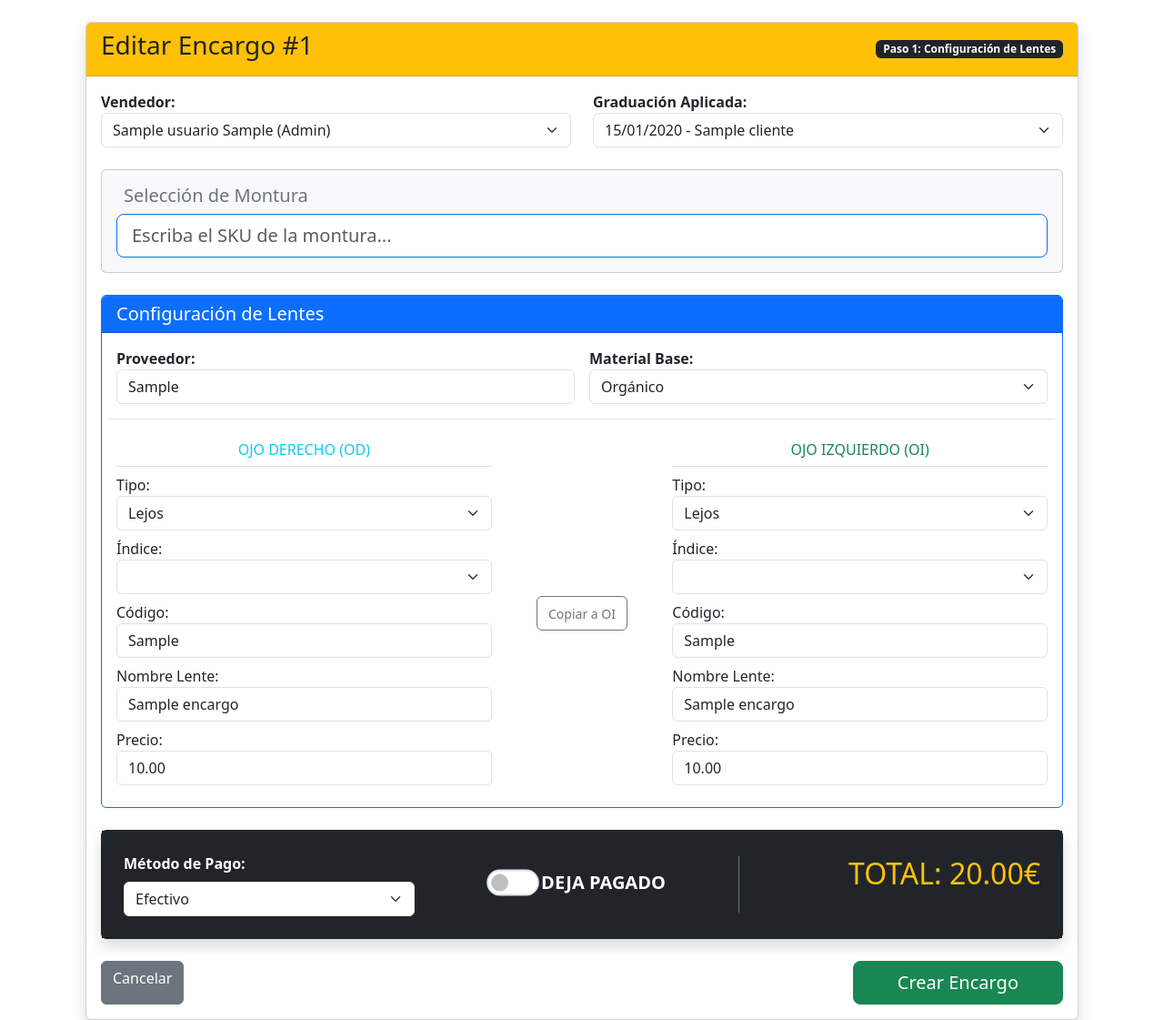
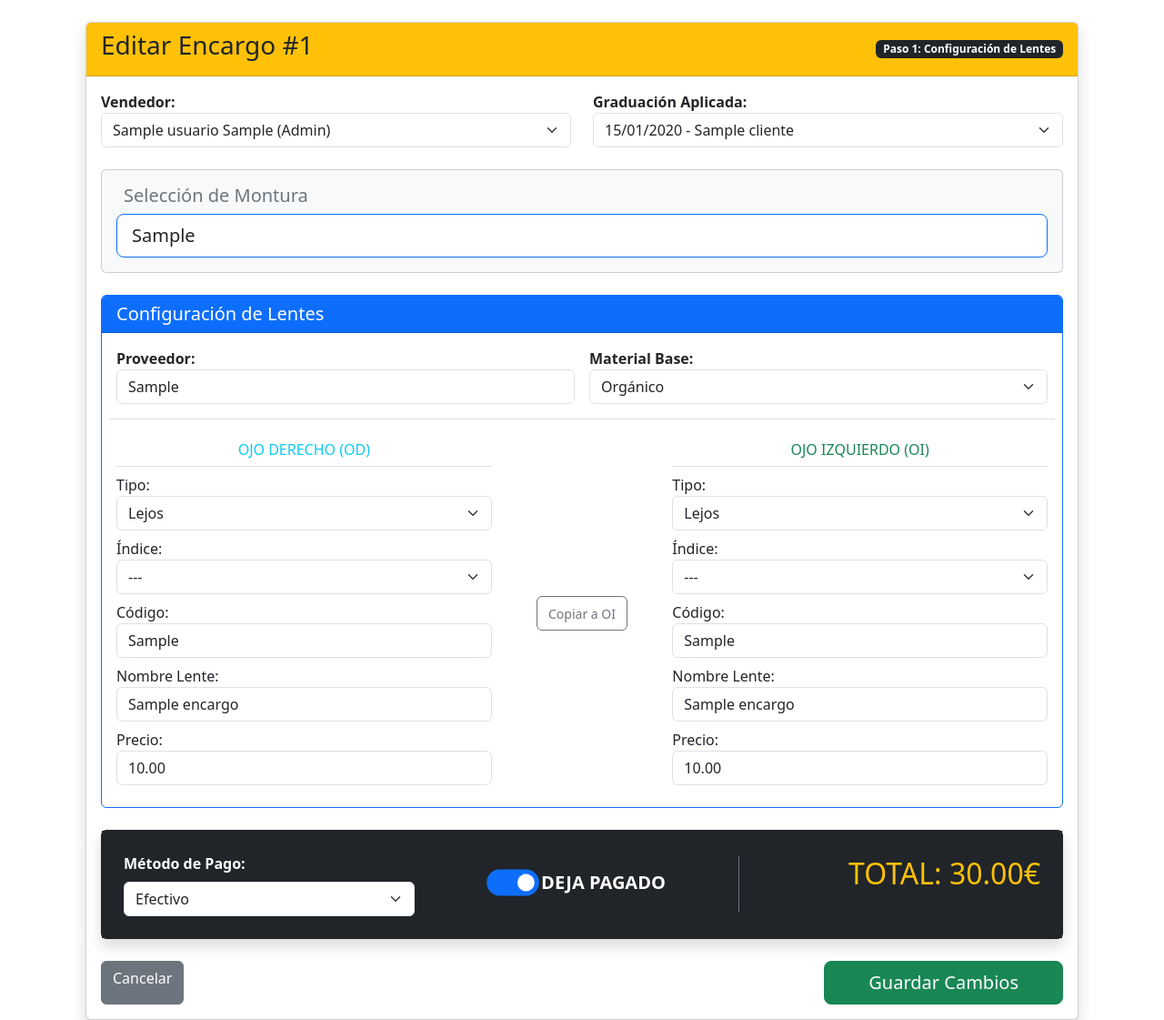
Before and after one commit to eloycompes/DWES-gestion-optica, a Django app: page /clientes/encargo/1/editar/ in a window 1280 px wide. Shown: the part 56-1177 px from the top of the page at 91% size. Run offline with Django 5.2, Linux system fonts and the light colour scheme; tables that the repository leaves empty hold one stand-in row (values such as "Sample post"); lists and menus that the app fills with data are empty.

Commit message:
Actualización Editar Encargo

```diff
--- a/gestion/forms.py
+++ b/gestion/forms.py
@@ -66,58 +66,73 @@ class VentaRapidaForm(forms.ModelForm):
         }
 
 
+from django import forms
+from .models import Encargo, Producto, Graduacion, Usuario
+
 class EncargoForm(forms.ModelForm):
-    # Cambiamos montura_marca_modelo por un buscador de la base de datos
+    # Campo extra para el buscador
     montura = forms.ModelChoiceField(
-        queryset=Producto.objects.filter(categoria__nombre="Monturas"), # Filtra solo monturas
+        queryset=Producto.objects.filter(categoria__nombre="Monturas"),
         required=False,
         label="Buscar Montura (Código o Nombre)",
         widget=forms.Select(attrs={'class': 'form-control buscador-monturas'})
     )
+
     def __init__(self, *args, **kwargs):
+        # Extraemos el cliente antes de llamar al super
         cliente = kwargs.pop('cliente', None)
         super().__init__(*args, **kwargs)
 
+        # A. Si estamos EDITANDO: Pre-cargamos el buscador con la montura guardada
+        if self.instance and self.instance.pk:
+            prod = Producto.objects.filter(nombre=self.instance.montura_marca_modelo).first()
+            if prod:
+                self.fields['montura'].initial = prod
+
+        # B. Filtrar graduaciones solo del cliente actual
         if cliente:
             self.fields['graduacion'].queryset = Graduacion.objects.filter(
                 consulta__cliente=cliente
             ).order_by('-consulta__fecha')
 
-        # CAMBIO AQUÍ: Usamos tu modelo Usuario
+        # C. Cargar lista de vendedores
         self.fields['vendedor'].queryset = Usuario.objects.all()
         self.fields['vendedor'].empty_label = "Seleccione un vendedor"
+
+    def clean(self):
+        cleaned_data = super().clean()
+        montura_seleccionada = cleaned_data.get('montura')
+
+        # D. Si se eligió una montura del buscador, la pasamos al campo de texto del modelo
+        if montura_seleccionada:
+            cleaned_data['montura_marca_modelo'] = montura_seleccionada.nombre
+            # Si el precio está vacío, ponemos el del producto
+            if not cleaned_data.get('montura_precio'):
+                cleaned_data['montura_precio'] = montura_seleccionada.precio
+
+        return cleaned_data
 
     class Meta:
         model = Encargo
         exclude = ['cliente', 'fecha_encargo', 'estado', 'total_encargo']
-
         widgets = {
-            # Montura
-            'montura_marca_modelo': forms.TextInput(attrs={'class': 'form-control', 'placeholder': 'Marca, modelo, calibre...'}),
+            'montura_marca_modelo': forms.TextInput(attrs={'class': 'form-control', 'placeholder': 'Marca, modelo...'}),
             'montura_en_stock': forms.CheckboxInput(attrs={'class': 'form-check-input'}),
             'montura_precio': forms.NumberInput(attrs={'class': 'form-control precio-input', 'step': '0.01'}),
             'pagado': forms.CheckboxInput(attrs={'class': 'form-check-input'}),
             'metodo_pago': forms.Select(attrs={'class': 'form-select'}),
-
-            # Común Cristales
-            'proveedor_lentes': forms.TextInput(attrs={'class': 'form-control', 'placeholder': 'Ej: Essilor, Hoya...'}),
-            'material': forms.Select(attrs={'class': 'form-select', 'id': 'id_material'}),
-
-            # Ojo Derecho (OD)
-            'od_tipo': forms.Select(attrs={'class': 'form-select', 'id': 'id_od_tipo'}),
-            'od_indice': forms.Select(attrs={'class': 'form-select', 'id': 'id_od_indice'}), # Widget de Select para los índices
-            'od_codigo': forms.TextInput(attrs={'class': 'form-control', 'placeholder': 'Código interno'}),
-            'od_nombre': forms.TextInput(attrs={'class': 'form-control', 'placeholder': 'Nombre comercial lente'}),
+            'proveedor_lentes': forms.TextInput(attrs={'class': 'form-control'}),
+            'material': forms.Select(attrs={'class': 'form-select'}),
+            'od_tipo': forms.Select(attrs={'class': 'form-select'}),
+            'od_indice': forms.Select(attrs={'class': 'form-select'}),
+            'od_codigo': forms.TextInput(attrs={'class': 'form-control'}),
+            'od_nombre': forms.TextInput(attrs={'class': 'form-control'}),
             'od_precio': forms.NumberInput(attrs={'class': 'form-control', 'step': '0.01'}),
-
-            # Ojo Izquierdo (OI)
-            'oi_tipo': forms.Select(attrs={'class': 'form-select', 'id': 'id_oi_tipo'}),
-            'oi_indice': forms.Select(attrs={'class': 'form-select', 'id': 'id_oi_indice'}), # Widget de Select para los índices
-            'oi_codigo': forms.TextInput(attrs={'class': 'form-control', 'placeholder': 'Código interno'}),
-            'oi_nombre': forms.TextInput(attrs={'class': 'form-control', 'placeholder': 'Nombre comercial lente'}),
+            'oi_tipo': forms.Select(attrs={'class': 'form-select'}),
+            'oi_indice': forms.Select(attrs={'class': 'form-select'}),
+            'oi_codigo': forms.TextInput(attrs={'class': 'form-control'}),
+            'oi_nombre': forms.TextInput(attrs={'class': 'form-control'}),
             'oi_precio': forms.NumberInput(attrs={'class': 'form-control', 'step': '0.01'}),
-
-            # Otros
             'vendedor': forms.Select(attrs={'class': 'form-select'}),
             'graduacion': forms.Select(attrs={'class': 'form-select'}),
         }
--- a/gestion/views.py
+++ b/gestion/views.py
@@ -187,21 +187,24 @@ def nuevo_encargo(request, cliente_id):
 
 def editar_encargo(request, encargo_id):
     encargo = get_object_or_404(Encargo, id=encargo_id)
-    # Guardamos el ID del cliente para volver a su expediente luego
     cliente_id = encargo.cliente.id
 
+    # IMPORTANTE: Necesitamos enviar las monturas para que el datalist del HTML se llene
+    monturas_db = Producto.objects.filter(categoria__nombre="Monturas")
+
     if request.method == 'POST':
-        form = EncargoForm(request.POST, instance=encargo)
+        form = EncargoForm(request.POST, instance=encargo, cliente=encargo.cliente)
         if form.is_valid():
             form.save()
             return redirect('detalle_cliente', cliente_id=cliente_id)
     else:
-        form = EncargoForm(instance=encargo)
+        form = EncargoForm(instance=encargo, cliente=encargo.cliente)
 
-    return render(request, 'gestion/nuevo_encargo.html', { # Reutilizamos el template de creación
+    return render(request, 'gestion/nuevo_encargo.html', {
         'form': form,
         'cliente': encargo.cliente,
-        'editando': True
+        'editando': True,
+        'monturas_db': monturas_db  # <--- ESTA LÍNEA ES LA QUE FALTA
     })
 
 def marcar_pagado(request, encargo_id):
--- a/templates/gestion/nuevo_encargo.html
+++ b/templates/gestion/nuevo_encargo.html
@@ -28,17 +28,26 @@
                     </div>
                 </div>
 
-                <!-- Montura con buscador dinámico -->
                 <div class="card bg-light mb-4">
                     <div class="card-body">
                         <h5 class="card-title text-secondary"><i class="fas fa-barcode me-2"></i>Selección de Montura</h5>
                         <div class="row">
                             <div class="col-md-12">
-                                <input type="text" name="montura_marca_modelo" id="id_montura_marca_modelo" list="lista-monturas" class="form-control form-control-lg border-primary" placeholder="Escriba el SKU de la montura..." autocomplete="off">
+                                <input type="text"
+                                    name="montura_marca_modelo"
+                                    id="id_montura_marca_modelo"
+                                    list="lista-monturas"
+                                    class="form-control form-control-lg border-primary"
+                                    placeholder="Escriba el SKU o marca..."
+                                    autocomplete="off"
+                                    value="{{ form.montura_marca_modelo.value|default:'' }}">
 
                                 <datalist id="lista-monturas">
                                     {% for m in monturas_db %}
-                                        <option value="{{ m.codigo }}" data-nombre="{{ m.nombre }}" data-stock="{{ m.stock }}" data-precio="{{ m.precio|stringformat:".2f" }}">
+                                        <option value="{{ m.codigo }}"
+                                                data-nombre="{{ m.nombre }}"
+                                                data-stock="{{ m.stock }}"
+                                                data-precio="{{ m.precio|stringformat:".2f" }}">
                                             {{ m.nombre }}
                                         </option>
                                     {% endfor %}
@@ -57,30 +66,21 @@
                                         <div class="col-md-4 text-end">
                                             <span class="text-muted small d-block">Precio Montura:</span>
                                             <div class="input-group">
-                                                <input type="number" name="montura_precio" id="id_montura_precio" class="form-control form-control-sm precio-input" step="0.01">
+                                                <input type="number" name="montura_precio" id="id_montura_precio"
+                                                    class="form-control form-control-sm precio-input" step="0.01"
+                                                    value="{{ form.montura_precio.value|stringformat:".2f"|default:"0.00" }}">
                                                 <span class="input-group-text">€</span>
                                             </div>
                                         </div>
                                     </div>
-
                                     <div id="aviso_proveedor" class="alert alert-danger mt-3 py-2 px-3 d-none mb-0">
-                                        <div class="d-flex align-items-center">
-                                            <i class="fas fa-exclamation-triangle me-2 fa-lg"></i>
-                                            <div>
-                                                <strong class="d-block">¡SIN STOCK EN TIENDA!</strong>
-                                                <span class="small">Es necesario realizar pedido al proveedor para este encargo.</span>
-                                            </div>
-                                        </div>
+                                        <i class="fas fa-exclamation-triangle me-2"></i> <strong>¡SIN STOCK!</strong> Pedir a proveedor.
                                     </div>
                                 </div>
                             </div>
                         </div>
                     </div>
                 </div>
-
-
-                <!-- Fin sección montura -->
-
 
                 <div class="card mb-4 border-primary">
                     <div class="card-header bg-primary text-white">
@@ -102,7 +102,10 @@
                             <div class="col-md-5">
                                 <h6 class="text-info border-bottom pb-2 text-center">OJO DERECHO (OD)</h6>
                                 <div class="mb-2">Tipo: {{ form.od_tipo }}</div>
-                                <div class="mb-2">Índice: {{ form.od_indice }}</div>
+                                <div class="mb-2">Índice:
+                                    <select name="od_indice" id="id_od_indice" class="form-select" data-preselect="{{ form.od_indice.value }}">
+                                        </select>
+                                </div>
                                 <div class="mb-2">Código: {{ form.od_codigo }}</div>
                                 <div class="mb-2">Nombre Lente: {{ form.od_nombre }}</div>
                                 <div class="mb-2">Precio: {{ form.od_precio }}</div>
@@ -119,7 +122,10 @@
                             <div class="col-md-5">
                                 <h6 class="text-success border-bottom pb-2 text-center">OJO IZQUIERDO (OI)</h6>
                                 <div class="mb-2">Tipo: {{ form.oi_tipo }}</div>
-                                <div class="mb-2">Índice: {{ form.oi_indice }}</div>
+                                <div class="mb-2">Índice:
+                                    <select name="oi_indice" id="id_oi_indice" class="form-select" data-preselect="{{ form.oi_indice.value }}">
+                                        </select>
+                                </div>
                                 <div class="mb-2">Código: {{ form.oi_codigo }}</div>
                                 <div class="mb-2">Nombre Lente: {{ form.oi_nombre }}</div>
                                 <div class="mb-2">Precio: {{ form.oi_precio }}</div>
@@ -128,7 +134,6 @@
                     </div>
                 </div>
 
-                <!-- PAGO -->
                 <div class="card border-dark mb-4 shadow">
                     <div class="card-body bg-dark text-white p-4">
                         <div class="row align-items-center">
@@ -138,7 +143,9 @@
                             </div>
                             <div class="col-md-4 text-center">
                                 <div class="form-check form-switch d-inline-block">
-                                    <input class="form-check-input" type="checkbox" name="pagado" id="id_pagado" style="transform: scale(1.8); margin-right: 15px;">
+                                    <input class="form-check-input" type="checkbox" name="pagado" id="id_pagado"
+                                           style="transform: scale(1.8); margin-right: 15px;"
+                                           {% if form.pagado.value %}checked{% endif %}>
                                     <label class="form-check-label fw-bold h5 mb-0" for="id_pagado">DEJA PAGADO</label>
                                 </div>
                             </div>
@@ -149,11 +156,12 @@
                         </div>
                     </div>
                 </div>
-                <!-- Fin sección pago -->
 
                 <div class="d-flex justify-content-between">
                     <a href="{% url 'detalle_cliente' cliente.id %}" class="btn btn-secondary">Cancelar</a>
-                    <button type="submit" class="btn btn-success btn-lg px-5">Crear Encargo</button>
+                    <button type="submit" class="btn btn-success btn-lg px-5">
+                        {% if editando %}Guardar Cambios{% else %}Crear Encargo{% endif %}
+                    </button>
                 </div>
             </form>
         </div>
@@ -161,43 +169,43 @@
 </div>
 
 <script>
-// 1. Lógica de índices dinámicos
-const indicesOrganicos = ['1.5', '1.6', '1.67', '1.74'];
-const indicesMinerales = ['1.5', '1.6', '1.7', '1.8', '1.9'];
-
+// 1. Lógica de índices dinámicos (Corregida para no perder datos al editar)
 function actualizarIndices() {
     const material = document.getElementById('id_material').value;
     const targets = [document.getElementById('id_od_indice'), document.getElementById('id_oi_indice')];
+    const indicesOrganicos = ['1.5', '1.6', '1.67', '1.74'];
+    const indicesMinerales = ['1.5', '1.6', '1.7', '1.8', '1.9'];
     const lista = material === 'ORG' ? indicesOrganicos : indicesMinerales;
 
     targets.forEach(select => {
-        const valorActual = select.value;
+        // Recuperamos el valor que Django nos envió (si existe) desde el atributo data-preselect
+        const preselected = select.getAttribute('data-preselect');
+        const valorActual = select.value || preselected;
+
         select.innerHTML = '<option value="">---</option>';
         lista.forEach(idx => {
             const opt = document.createElement('option');
             opt.value = idx;
             opt.textContent = idx;
+            // Si el índice coincide con lo que había en la DB, lo marcamos
             if (idx === valorActual) opt.selected = true;
             select.appendChild(opt);
         });
     });
 }
 
-// 2. Lógica de copiar datos
+// 2. Lógica de copiar datos de OD a OI
 function copiarODaOI() {
     const campos = ['tipo', 'indice', 'codigo', 'nombre', 'precio'];
     campos.forEach(campo => {
-        document.getElementById(`id_oi_${campo}`).value = document.getElementById(`id_od_${campo}`).value;
+        const val = document.getElementById(`id_od_${campo}`).value;
+        document.getElementById(`id_oi_${campo}`).value = val;
     });
+    calcularTotalReal();
 }
 
-// Inicializar al cargar y al cambiar material
-document.getElementById('id_material').addEventListener('change', actualizarIndices);
-window.onload = actualizarIndices;
-
-// 1. Lógica al seleccionar el SKU
-document.getElementById('id_montura_marca_modelo').addEventListener('input', function(e) {
-    const inputVal = e.target.value;
+// 3. Lógica del Buscador de Monturas (SKU)
+function procesarDeteccionMontura(inputVal) {
     const datalist = document.getElementById('lista-monturas');
     const option = Array.from(datalist.options).find(opt => opt.value === inputVal);
 
@@ -205,7 +213,7 @@ document.getElementById('id_montura_marca_modelo').addEventListener('input', fun
     const displayNombre = document.getElementById('display_nombre');
     const displayStock = document.getElementById('display_stock');
     const inputPrecioMontura = document.getElementById('id_montura_precio');
-    const avisoProveedor = document.getElementById('aviso_proveedor'); // Referencia al aviso
+    const avisoProveedor = document.getElementById('aviso_proveedor');
 
     if (option) {
         const nombre = option.getAttribute('data-nombre');
@@ -214,51 +222,69 @@ document.getElementById('id_montura_marca_modelo').addEventListener('input', fun
 
         displayNombre.textContent = nombre;
         displayStock.textContent = stock;
+
+        // CAMBIO AQUÍ: Ahora siempre actualizamos el precio al seleccionar una montura del buscador
+        // para que no se quede el precio de la gafa anterior.
         inputPrecioMontura.value = precio;
 
         panel.classList.remove('d-none');
 
-        // LÓGICA DE AVISO DE STOCK
         if (stock <= 0) {
             displayStock.className = 'badge bg-danger';
-            avisoProveedor.classList.remove('d-none'); // Mostrar aviso rojo
-            panel.style.borderLeft = "5px solid #dc3545";
+            avisoProveedor.classList.remove('d-none');
         } else {
             displayStock.className = 'badge bg-success';
-            avisoProveedor.classList.add('d-none'); // Ocultar aviso si hay stock
-            panel.style.borderLeft = "5px solid #198754";
+            avisoProveedor.classList.add('d-none');
         }
-
-        calcularTotalReal();
     } else {
+        // Si el usuario está borrando o escribiendo algo que no está en la lista,
+        // no hacemos nada con el precio para dejarle libertad manual.
         panel.classList.add('d-none');
     }
-});
 
-// 2. Función de Suma Total (Infalible)
+    // Recalcular el total para que sume el nuevo precio
+    calcularTotalReal();
+}
+
+// 4. Función de Suma Total
 function calcularTotalReal() {
-    // Buscamos los valores por su nombre en el formulario
-    const valMon = parseFloat(document.querySelector('input[name="montura_precio"]').value) || 0;
+    const valMon = parseFloat(document.getElementById('id_montura_precio').value) || 0;
     const valOD = parseFloat(document.querySelector('input[name="od_precio"]').value) || 0;
     const valOI = parseFloat(document.querySelector('input[name="oi_precio"]').value) || 0;
 
     const total = valMon + valOD + valOI;
-
     const display = document.getElementById('total_display');
-    if (display) {
-        display.textContent = total.toFixed(2);
-    }
+    if (display) display.textContent = total.toFixed(2);
 }
 
-// 3. Escuchar cambios manuales en cualquier precio
+// --- EVENTOS ---
+
+// Detectar escritura en el buscador de monturas
+document.getElementById('id_montura_marca_modelo').addEventListener('input', function(e) {
+    procesarDeteccionMontura(e.target.value);
+});
+
+// Detectar cambios en material para actualizar índices
+document.getElementById('id_material').addEventListener('change', actualizarIndices);
+
+// Detectar cambios en cualquier precio para el total
 document.addEventListener('input', function(e) {
-    if (e.target.name === 'montura_precio' || e.target.name === 'od_precio' || e.target.name === 'oi_precio') {
+    if (['montura_precio', 'od_precio', 'oi_precio'].includes(e.target.name)) {
         calcularTotalReal();
     }
 });
 
-// Ejecutar al cargar
-window.onload = calcularTotalReal;
+// AL CARGAR LA PÁGINA
+window.onload = function() {
+    actualizarIndices();
 
+    // Si ya hay un SKU escrito (caso de Edición), forzamos la detección visual
+    const skuInicial = document.getElementById('id_montura_marca_modelo').value;
+    if (skuInicial) {
+        procesarDeteccionMontura(skuInicial);
+    }
+
+    calcularTotalReal();
+};
 </script>
 {% endblock %}
```
